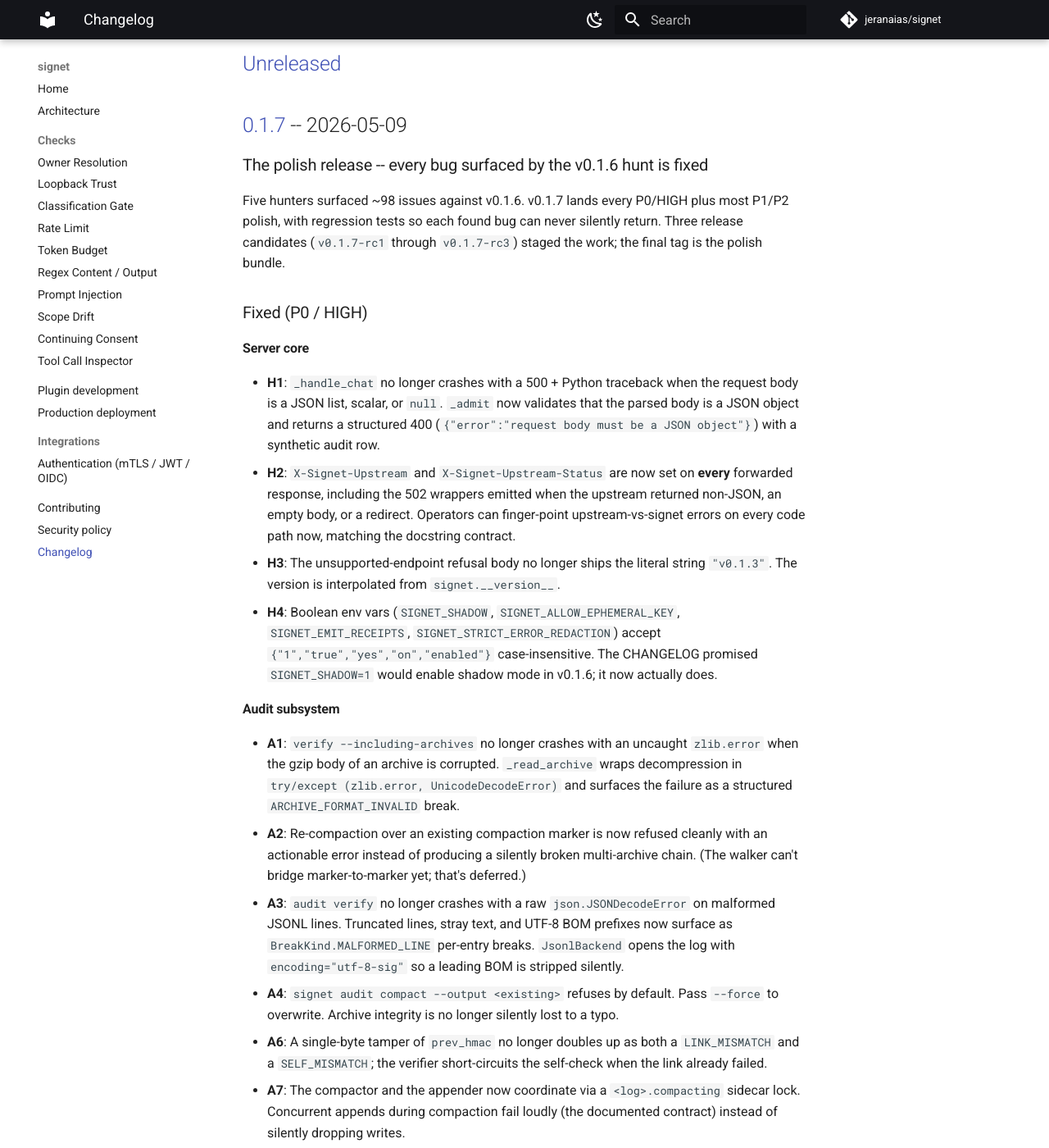
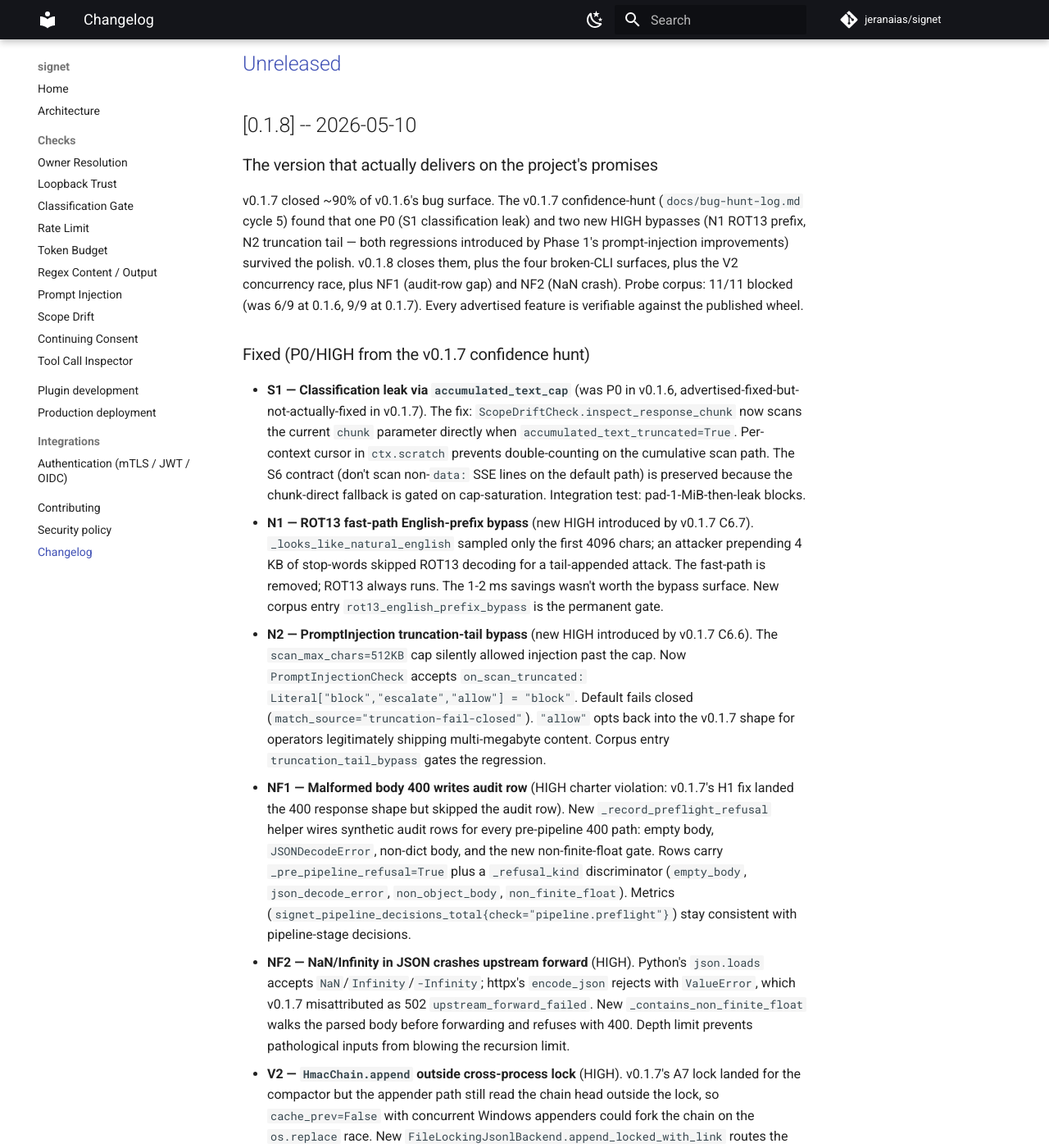
Before and after one commit to jeranaias/signet, an MkDocs documentation site: the page built from docs/changelog.md, in a window 1280 px wide and 1400 px high, scrolled down 438 px. Shown: the whole window at 82% size. Built offline with MkDocs 1.6.1 and Material for MkDocs 9.7.7, drawn with Linux system fonts in a browser that asks for light colours; comment, search, counter and statistics services are not loaded; some of the changed text lies outside the part shown.

Commit message:
release(v0.1.8): the version that actually delivers
Every P0/HIGH from the v0.1.7 confidence hunt verified fixed against
the published 0.1.8rc1 wheel before this final tag.

- S1 classification leak via accumulated_text_cap: FIXED
- N1 ROT13 fast-path English-prefix bypass: FIXED
- N2 PromptInjection truncation-tail bypass: FIXED
- NF1 malformed body 400 + audit row: FIXED
- NF2 NaN/Infinity in JSON body: FIXED
- V2 HmacChain.append atomic under cross-process lock: FIXED
- A9 anonymize slug 16-hex: FIXED
- A13/F2 audit verify --json fields: FIXED
- F1 audit compact --force ClickException: FIXED
- F3 signet init scaffold has PromptInjectionCheck: FIXED

Probe corpus: 11/11 blocked (was 6/9 at 0.1.6, 9/9 at 0.1.7).

New adoption surfaces:
- signet bench — measurable per-request overhead with --gate for CI
- examples/{docker-compose,kubernetes,github-action} — paste-and-go
- docs/bug-hunt-log.md — public iteration record
- README rewrite with 'Why use this' + bug-hunt-log link

763 tests passing (was 705 at v0.1.7 ship).

````diff
--- a/CHANGELOG.md
+++ b/CHANGELOG.md
@@ -7,6 +7,142 @@ Versioning follows [SemVer](https://semver.org/), with the understanding that
 pre-1.0 minor versions may break the API.
 
 ## [Unreleased]
+
+## [0.1.8] -- 2026-05-10
+
+### The version that actually delivers on the project's promises
+
+v0.1.7 closed ~90% of v0.1.6's bug surface. The v0.1.7 confidence-hunt
+(`docs/bug-hunt-log.md` cycle 5) found that one P0 (S1 classification
+leak) and two new HIGH bypasses (N1 ROT13 prefix, N2 truncation tail —
+both regressions introduced by Phase 1's prompt-injection improvements)
+survived the polish. v0.1.8 closes them, plus the four broken-CLI
+surfaces, plus the V2 concurrency race, plus NF1 (audit-row gap) and
+NF2 (NaN crash). Probe corpus: 11/11 blocked (was 6/9 at 0.1.6, 9/9 at
+0.1.7). Every advertised feature is verifiable against the published
+wheel.
+
+### Fixed (P0/HIGH from the v0.1.7 confidence hunt)
+
+- **S1 — Classification leak via `accumulated_text_cap`** (was P0 in
+  v0.1.6, advertised-fixed-but-not-actually-fixed in v0.1.7). The fix:
+  `ScopeDriftCheck.inspect_response_chunk` now scans the current `chunk`
+  parameter directly when `accumulated_text_truncated=True`. Per-context
+  cursor in `ctx.scratch` prevents double-counting on the cumulative
+  scan path. The S6 contract (don't scan non-`data:` SSE lines on the
+  default path) is preserved because the chunk-direct fallback is gated
+  on cap-saturation. Integration test: pad-1-MiB-then-leak blocks.
+- **N1 — ROT13 fast-path English-prefix bypass** (new HIGH introduced
+  by v0.1.7 C6.7). `_looks_like_natural_english` sampled only the first
+  4096 chars; an attacker prepending 4 KB of stop-words skipped ROT13
+  decoding for a tail-appended attack. The fast-path is removed; ROT13
+  always runs. The 1-2 ms savings wasn't worth the bypass surface. New
+  corpus entry `rot13_english_prefix_bypass` is the permanent gate.
+- **N2 — PromptInjection truncation-tail bypass** (new HIGH introduced
+  by v0.1.7 C6.6). The `scan_max_chars=512KB` cap silently allowed
+  injection past the cap. Now `PromptInjectionCheck` accepts
+  `on_scan_truncated: Literal["block","escalate","allow"] = "block"`.
+  Default fails closed (`match_source="truncation-fail-closed"`).
+  `"allow"` opts back into the v0.1.7 shape for operators legitimately
+  shipping multi-megabyte content. Corpus entry `truncation_tail_bypass`
+  gates the regression.
+- **NF1 — Malformed body 400 writes audit row** (HIGH charter
+  violation: v0.1.7's H1 fix landed the 400 response shape but skipped
+  the audit row). New `_record_preflight_refusal` helper wires synthetic
+  audit rows for every pre-pipeline 400 path: empty body,
+  `JSONDecodeError`, non-dict body, and the new non-finite-float gate.
+  Rows carry `_pre_pipeline_refusal=True` plus a `_refusal_kind`
+  discriminator (`empty_body`, `json_decode_error`, `non_object_body`,
+  `non_finite_float`). Metrics
+  (`signet_pipeline_decisions_total{check="pipeline.preflight"}`) stay
+  consistent with pipeline-stage decisions.
+- **NF2 — NaN/Infinity in JSON crashes upstream forward** (HIGH).
+  Python's `json.loads` accepts `NaN`/`Infinity`/`-Infinity`; httpx's
+  `encode_json` rejects with `ValueError`, which v0.1.7 misattributed as
+  502 `upstream_forward_failed`. New `_contains_non_finite_float` walks
+  the parsed body before forwarding and refuses with 400. Depth limit
+  prevents pathological inputs from blowing the recursion limit.
+- **V2 — `HmacChain.append` outside cross-process lock** (HIGH). v0.1.7's
+  A7 lock landed for the compactor but the appender path still read the
+  chain head outside the lock, so `cache_prev=False` with concurrent
+  Windows appenders could fork the chain on the `os.replace` race. New
+  `FileLockingJsonlBackend.append_locked_with_link` routes the entire
+  read-modify-write through one acquire. `HmacChain.append` refactored
+  into `_build_linked_entry(prev_hmac)` so the locked path can call it
+  inside the acquire. `cache_prev=True` path is byte-identical to
+  v0.1.7.
+
+### Fixed (broken CLI surfaces from cycle 5)
+
+- **A9 — Anonymize slug 8 hex → 16 hex.** v0.1.7 CHANGELOG advertised
+  16 (64 bits); `cli.py` was still 8. Now matches the docstring contract.
+- **A13/F2 — `audit verify --json` missing fields.** v0.1.7's Phase 2
+  agent added `signet_version` + `verified_at` to the
+  `VerificationReport` dataclass; the CLI's JSON serializer omitted them.
+  Wired through.
+- **F1 — `audit compact --force` traceback leak.** Stacked-compaction
+  errors no longer escape as raw Python tracebacks through the CLI;
+  wrapped in `ClickException` with the remediation hint.
+- **F3 — `signet init` scaffold missing `PromptInjectionCheck`.**
+  Scaffold pipeline now includes the check (Option A: scaffold is useful
+  on first run). `doctor --probe-injection` helper also emits a friendly
+  hint when every probe leaks as plain HTTP 200 with no shadow header,
+  pointing the operator at the missing check (Option B: UX win for
+  legacy scaffolds).
+
+### Added — the adoption push
+
+- **`signet bench`** — new CLI subcommand that measures per-request
+  overhead, decomposed by stage. Operators evaluating signet can verify
+  the "<5 ms" claim themselves; CI can use `--gate p95=10ms,p99=20ms` to
+  catch regressions. JSON / Markdown / CSV output formats. Spec at
+  `docs/bench.md`.
+
+  ```
+  Per-request overhead (excluding upstream):
+    Stage         p50     p95     p99     max
+    ADMISSION    2.1ms   4.8ms   6.2ms   12.4ms
+    INSPECTION   0.4ms   0.9ms   1.3ms   3.1ms
+    RECORD       0.7ms   1.4ms   2.0ms   4.3ms
+    TOTAL        3.2ms   7.1ms   9.5ms   19.8ms
+  ```
+
+- **`examples/`** — three paste-and-go deployment recipes:
+  - `examples/docker-compose/`: signet + Ollama + optional
+    Prometheus/Grafana with a pre-loaded dashboard
+  - `examples/kubernetes/`: minimal Helm chart (deployment, service,
+    configmap, secret, pvc) with `/healthz` liveness + `/readyz`
+    readiness, non-root container, RO rootfs
+  - `examples/github-action/`: CI workflow with `signet lint --strict`,
+    `signet doctor --probe-injection`, and `signet bench --gate` on
+    public runners (no secrets needed)
+- **`docs/bug-hunt-log.md`** — public iteration record from v0.1.5
+  through v0.1.8. Every published version that fails a stated promise is
+  documented; every hunt cycle that surfaces new bugs adds. The log is
+  the credibility artifact for an OSS LLM safety gate.
+- **Probe corpus expansion**: 9 → 11 entries (added
+  `rot13_english_prefix_bypass` and `truncation_tail_bypass` so the
+  v0.1.7-era regressions can't return silently).
+
+### Changed
+
+- `PromptInjectionCheck` no longer has a "natural English" fast-path
+  for ROT13 (security > 1ms speedup).
+- `PromptInjectionCheck.on_scan_truncated` defaults to `"block"`
+  (was: silent allow with `scan_truncated=True` metadata in v0.1.7).
+  Operators with legitimate long-input workloads opt into `"allow"`.
+- README rewritten with a "Why use this" section, a visible link to the
+  bug-hunt log, and a link to `examples/`. Hero pitch tightened.
+
+### Tests
+
+- 705 → 763 total tests (+58 across this cycle): unit 693, integration
+  70, plus 7 skipped that hit a live LLM (Ollama / RigRun) and skip
+  when unreachable.
+- All five P0/HIGH from the v0.1.7 confidence-hunt verified fixed
+  against the published `signet-sign==0.1.8rc1` wheel before the final
+  tag.
+- Probe corpus 11/11 blocked.
 
 ## [0.1.7] -- 2026-05-09
 
--- a/pyproject.toml
+++ b/pyproject.toml
@@ -4,7 +4,7 @@ build-backend = "hatchling.build"
 
 [project]
 name = "signet-sign"
-version = "0.1.8rc1"
+version = "0.1.8"
 description = "Capability-based safety gates for LLM agents. The model proposes; signet authorizes."
 readme = "README.md"
 requires-python = ">=3.11"
--- a/src/signet/__init__.py
+++ b/src/signet/__init__.py
@@ -12,6 +12,6 @@ can fill out a purchase order but cannot sign the check.
 
 from __future__ import annotations
 
-__version__ = "0.1.8rc1"
+__version__ = "0.1.8"
 
 __all__ = ["__version__"]
````
Also changed, not shown: docs/bug-hunt-log.md (+37 -2 lines).
